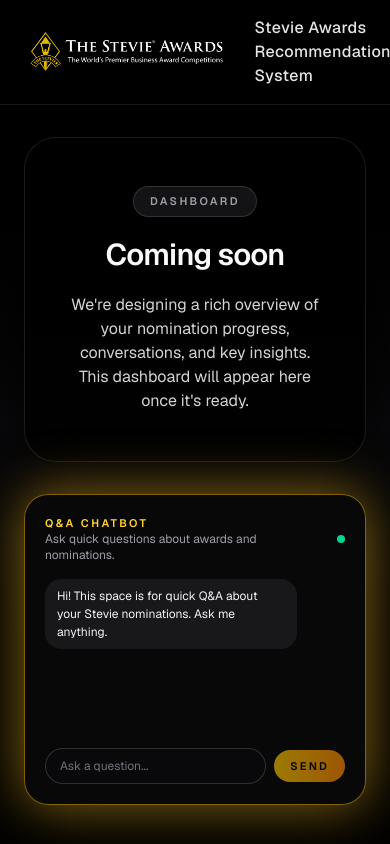
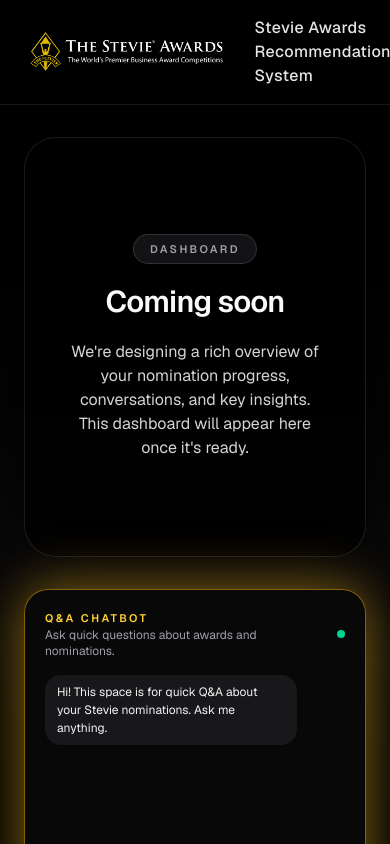
Before and after one commit to chaithanya-CJ04/STEVIE_NOMINATION, a Next.js app in the folder frontend/: page /dashboard in a window 390 px wide. Shown: the top 844 px of the page. Built offline with nearby package versions, Linux system fonts and the light colour scheme; no server answers.

Commit message:
changes on the navigation in dashboard

```diff
--- a/frontend/app/SiteShell.tsx
+++ b/frontend/app/SiteShell.tsx
@@ -48,7 +48,7 @@
 
       <div className="mx-auto flex max-w-6xl px-6 pb-12 pt-8 min-h-[calc(100vh-96px)] items-stretch">
         {showChrome && (isChatRoute || isDashboardRoute) && (
-          <aside className="mr-4 hidden h-full w-52 flex-col justify-between rounded-3xl border border-zinc-800/70 bg-black/80 p-4 text-sm text-zinc-200 shadow-[0_0_40px_rgba(0,0,0,0.85)] sm:flex">
+          <aside className="mr-4 hidden h-full w-52 min-h-[420px] flex-col justify-between rounded-3xl border border-zinc-800/70 bg-black/80 p-4 text-sm text-zinc-200 shadow-[0_0_40px_rgba(0,0,0,0.85)] sm:flex">
             <div className="space-y-4">
               <p className="text-[11px] font-semibold uppercase tracking-[0.16em] text-zinc-500">
                 Navigation
--- a/frontend/app/dashboard/page.tsx
+++ b/frontend/app/dashboard/page.tsx
@@ -45,7 +45,7 @@
   return (
     <div className="flex h-full flex-col gap-8 md:flex-row md:items-stretch">
       {/* Middle section: Coming soon */}
-      <section className="flex h-full flex-1 rounded-[32px] border border-zinc-800/70 bg-black/80 px-10 py-12 text-zinc-100 shadow-[0_0_60px_rgba(0,0,0,0.9)]">
+      <section className="flex h-full flex-1 min-h-[420px] rounded-[32px] border border-zinc-800/70 bg-black/80 px-10 py-12 text-zinc-100 shadow-[0_0_60px_rgba(0,0,0,0.9)]">
         <div className="m-auto flex max-w-xl flex-col items-center justify-center gap-5 text-center">
           <span className="rounded-full border border-zinc-700/70 bg-zinc-900/80 px-4 py-1.5 text-[11px] font-semibold uppercase tracking-[0.22em] text-zinc-400">
             Dashboard
@@ -61,7 +61,7 @@
       </section>
 
       {/* Right section: Q&A chatbot */}
-      <aside className="flex h-full w-full max-w-md rounded-3xl border border-amber-400/50 bg-zinc-950/90 p-5 text-zinc-100 shadow-[0_0_55px_rgba(251,191,36,0.55)] md:w-80">
+      <aside className="flex h-full w-full max-w-md min-h-[420px] rounded-3xl border border-amber-400/50 bg-zinc-950/90 p-5 text-zinc-100 shadow-[0_0_55px_rgba(251,191,36,0.55)] md:w-80">
         <div className="flex h-full w-full flex-col">
         <header className="mb-4 flex items-center justify-between gap-3">
           <div>
```
